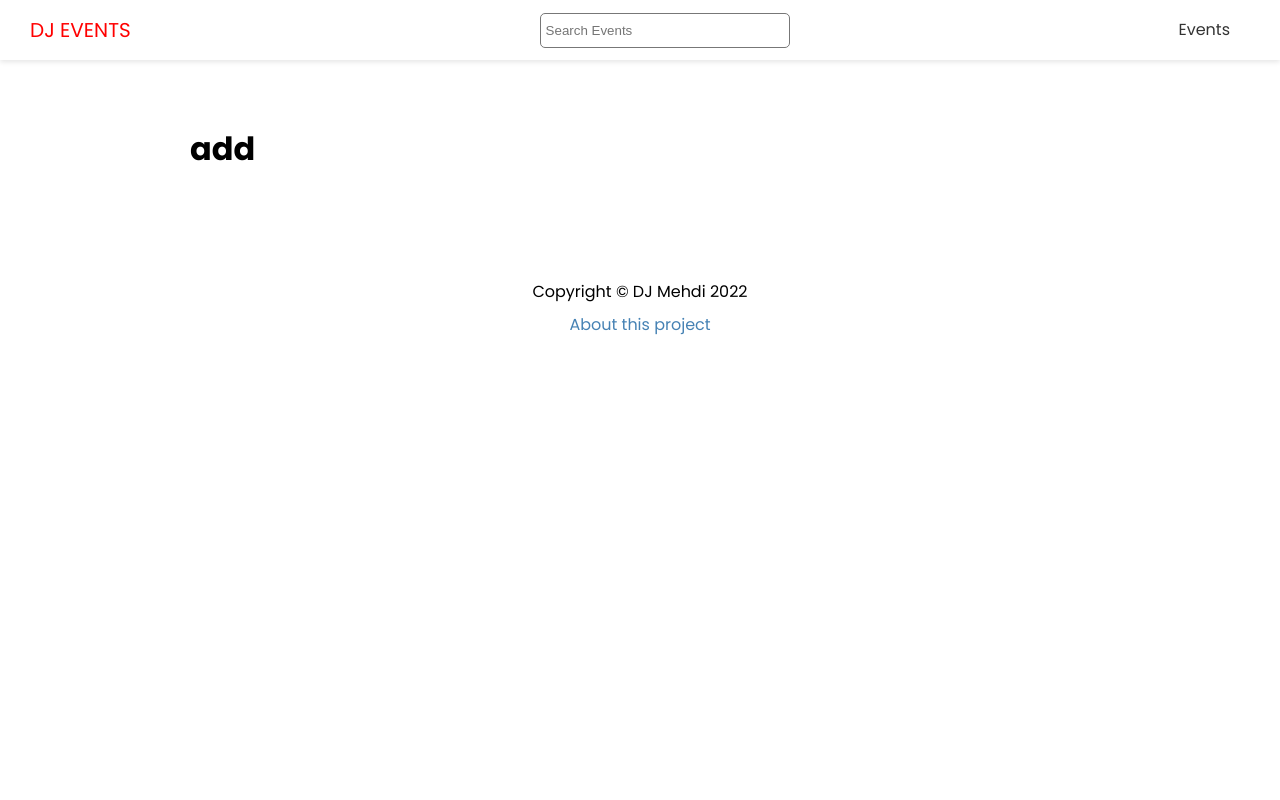
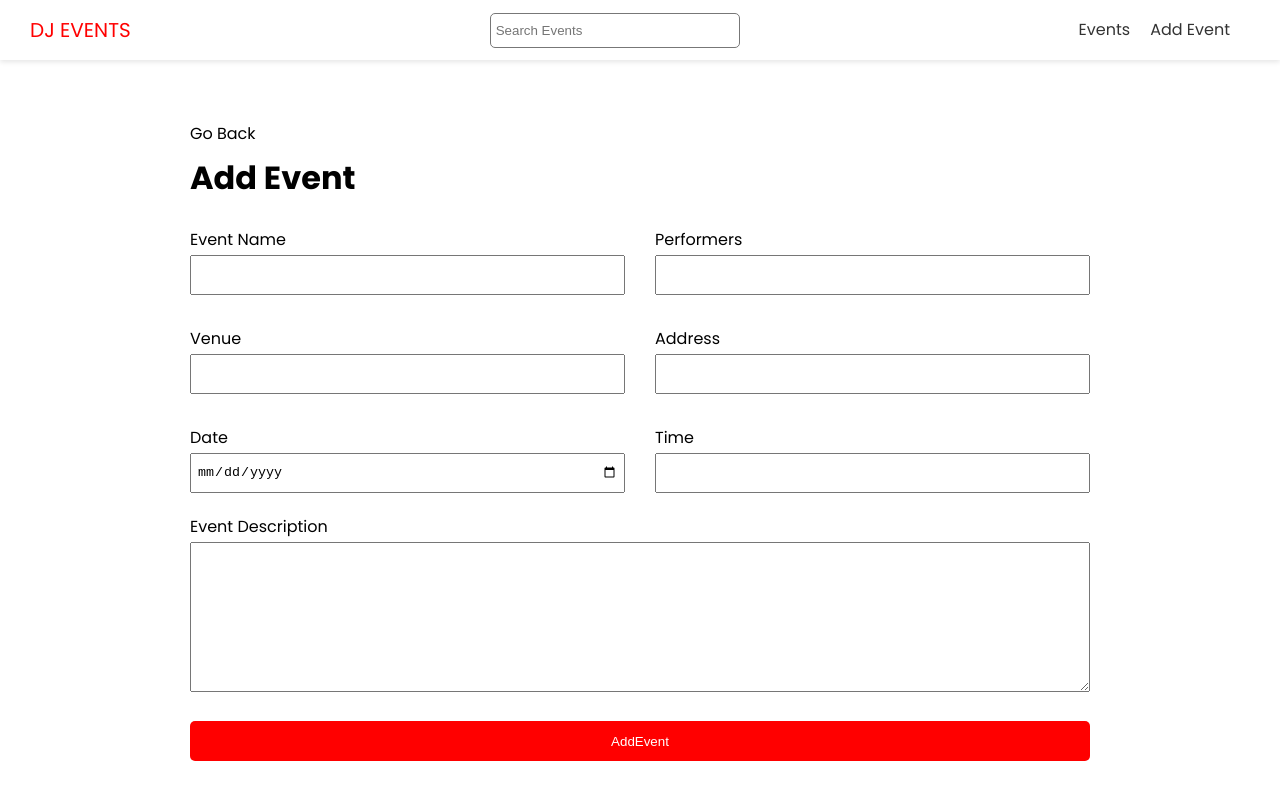
Before and after one commit to mrmodarres/dj-events, a Next.js app: page /events/add in a window 1280 px wide. Shown: the top 800 px of the page. Built offline with nearby package versions, Linux system fonts and the light colour scheme; no server answers.

Commit message:
+ Header new Link + add Page compoelete structure + Form style module

```diff
--- a/components/Header.js
+++ b/components/Header.js
@@ -14,6 +14,9 @@
           <li>
             <Link href="/events"> Events</Link>
           </li>
+          <li>
+            <Link href="/events/add">Add Event</Link>
+          </li>
         </ul>
       </nav>
     </header>
--- a/pages/events/add.js
+++ b/pages/events/add.js
@@ -1,9 +1,112 @@
-import React from "react";
+import React, { useState } from "react";
+
 import Layout from "@/components/Layout";
+import { useRouter } from "next/router";
+import Link from "next/link";
+import { API_URL } from "@/config/index";
+import styles from "@/styles/Form.module.css";
 function addEvents() {
+  const [values, setValues] = useState({
+    name: "",
+    performers: "",
+    venue: "",
+    address: "",
+    date: "",
+    time: "",
+    description: "",
+  });
+  const router = useRouter();
+  const handleInputChange = (e) => {
+    const { name, value } = e.target;
+    setValues({
+      ...values,
+      [name]: value,
+    });
+  };
+
+  const handleSubmit = (e) => {
+    e.preventDefault();
+    console.log(values);
+  };
   return (
     <Layout title="Add New Events">
-      <h1>add</h1>
+      <Link href="/events"></Link>Go Back
+      <h1>Add Event</h1>
+      <form onSubmit={handleSubmit} className={styles.form}>
+        <div className={styles.grid}>
+          <div>
+            <label htmlFor="name">Event Name</label>
+            <input
+              type="text"
+              id="name"
+              name="name"
+              value={values.name}
+              onChange={handleInputChange}
+            />
+          </div>
+          <div>
+            <label htmlFor="performers">Performers</label>
+            <input
+              type="text"
+              id="performers"
+              name="performers"
+              value={values.performers}
+              onChange={handleInputChange}
+            />
+          </div>
+          <div>
+            <label htmlFor="venue">Venue</label>
+            <input
+              type="text"
+              id="venue"
+              name="venue"
+              value={values.venue}
+              onChange={handleInputChange}
+            />
+          </div>
+          <div>
+            <label htmlFor="address">Address</label>
+            <input
+              type="text"
+              id="address"
+              name="address"
+              value={values.address}
+              onChange={handleInputChange}
+            />
+          </div>
+          <div>
+            <label htmlFor="date">Date</label>
+            <input
+              type="date"
+              id="date"
+              name="date"
+              value={values.date}
+              onChange={handleInputChange}
+            />
+          </div>
+          <div>
+            <label htmlFor="time">Time</label>
+            <input
+              type="text"
+              id="time"
+              name="time"
+              value={values.time}
+              onChange={handleInputChange}
+            />
+          </div>
+        </div>
+        <div>
+          <label htmlFor="description">Event Description</label>
+          <textarea
+            type="text"
+            name="description"
+            id="description"
+            value={values.description}
+            onChange={handleInputChange}
+          ></textarea>
+        </div>
+        <input type="submit" value="AddEvent" className="btn" />
+      </form>
     </Layout>
   );
 }
--- /dev/null
+++ b/styles/Form.module.css
@@ -0,0 +1,39 @@
+.form label {
+  display: block;
+}
+
+.form input {
+  width: 100%;
+  height: 40px;
+  padding: 5px;
+}
+
+.form textarea {
+  width: 100%;
+  height: 150px;
+}
+
+.form input[type="submit"] {
+  display: block;
+  width: 100%;
+  margin: 20px 0 30px;
+}
+
+.form .file {
+  border: 1px #ccc solid;
+  background-color: #f4f4f4f4;
+  padding: 10px;
+}
+
+.grid {
+  display: grid;
+  grid-template-columns: 1fr 1fr;
+  gap: 30px;
+  margin-bottom: 20px;
+}
+
+@media (max-width: 600px) {
+  .grid {
+    grid-template-columns: 1fr;
+  }
+}
```
